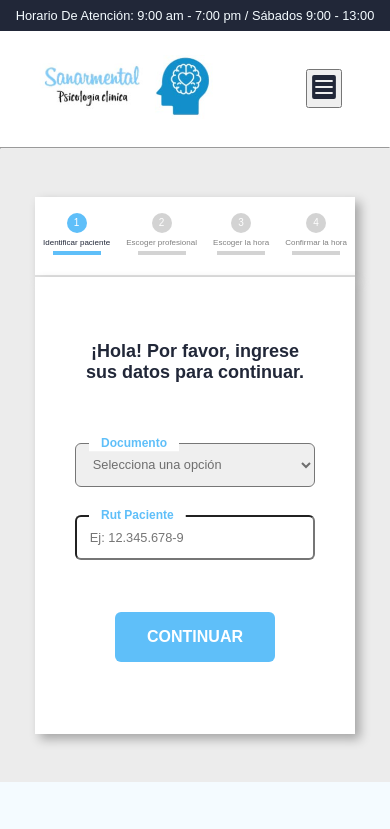
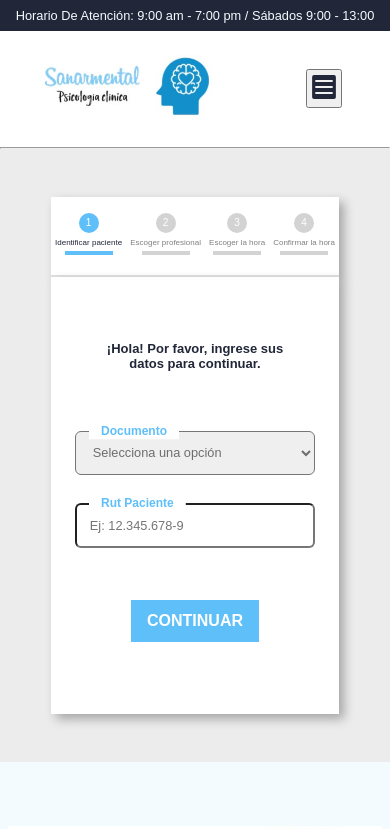
Before and after one commit to Pabloblockchain24/agendaPsicologo_Front, a React (Vite) app: page /reservarHora in a window 390 px wide. Shown: the top 829 px of the page. Built offline with nearby package versions, Linux system fonts and the light colour scheme.

Commit message:
responsive fixes

```diff
--- a/src/components/mainInfo/mainInfo.css
+++ b/src/components/mainInfo/mainInfo.css
@@ -57,7 +57,7 @@
     .mainInfoContainer{
       padding-bottom: 0rem;
       padding: 1rem;
-      margin-top: 0rem;
+      margin-top: 1rem;
     }
 
     .mainInfoTitle {
--- a/src/components/stepper/stepper.css
+++ b/src/components/stepper/stepper.css
@@ -117,9 +117,9 @@
   }
 
 
-@media (max-width: 400px) {
+@media (max-width: 450px) {
   .progress-bar-container {
-    width: 20rem;
+    width: 18rem;
   }
   .step::after {
     width: 3rem;
--- a/src/pages/reservaHoras/identificarPaciente/identificarPaciente.css
+++ b/src/pages/reservaHoras/identificarPaciente/identificarPaciente.css
@@ -44,7 +44,7 @@
 
 }
 
-@media (max-width: 400px) {
+@media (max-width: 450px) {
     .identificacionInputContainer {
         width: 15rem;
     }
--- a/src/pages/reservaHoras/reservaHoras.css
+++ b/src/pages/reservaHoras/reservaHoras.css
@@ -40,7 +40,6 @@
 
 .citasCardButton{
     padding: 1rem;
-    border-radius:0.375rem ;
     border: none;
     background-color: var(--primary);
     color: white;
@@ -52,7 +51,6 @@
 
 .citasCardButtonBack{
     padding: 1rem;
-    border-radius:0.375rem ;
     border: none;
     background-color: rgb(143, 141, 141);
     color: white;
@@ -112,12 +110,23 @@
 
 }
 
-@media (max-width: 400px) {
+@media (max-width: 450px) {
     .citasCard {
-        width: 20rem;
+        width: 18rem;
     }
+    .formNavigationContainer{
+        width: 18rem;
+    }
+
     .citasContainer {
         padding: 3rem;
+    }
+    .citasCardButton{
+        width: 8rem;
+        padding: 0.75rem;
+    }
+    .citasCardTitle{
+        font-size: small;
     }
 
 
```
